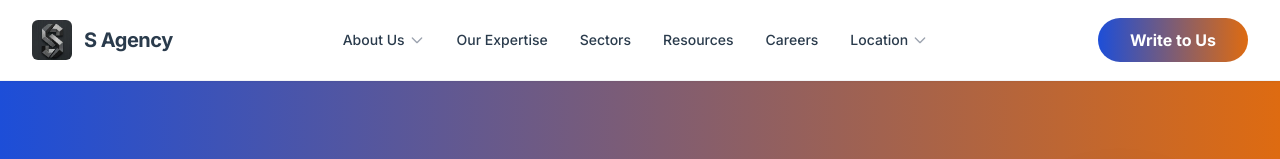
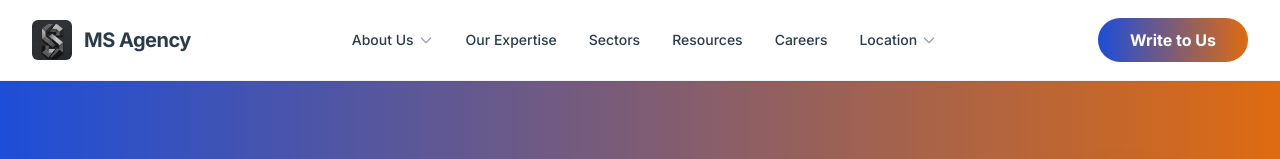
Before and after one commit to pgrapher906-ctrl/sagency, a website: page index.html in a window 1280 px wide. Shown: the top 159 px of the page. Drawn offline with nearby package versions, Linux system fonts and the light colour scheme.

Commit message:
Update index.html

```diff
--- a/index.html
+++ b/index.html
@@ -3,7 +3,7 @@
 <head>
   <meta charset="UTF-8">
   <meta name="viewport" content="width=device-width, initial-scale=1.0">
-  <title>Adfactors PR Agency</title>
+  <title>MS Agency</title>
   <script src="https://cdn.tailwindcss.com"></script>
   <script>
     tailwind.config = {
@@ -41,7 +41,7 @@
             <div class="flex-shrink-0 flex items-center gap-3 cursor-pointer">
               <img src="logo-s.png" alt="Logo" class="h-10 w-10 rounded-md">
               <div class="flex flex-col">
-                <span class="font-bold text-xl text-brand-dark leading-tight tracking-tight">S Agency</span>
+                <span class="font-bold text-xl text-brand-dark leading-tight tracking-tight">MS Agency</span>
               </div>
             </div>
 
```
